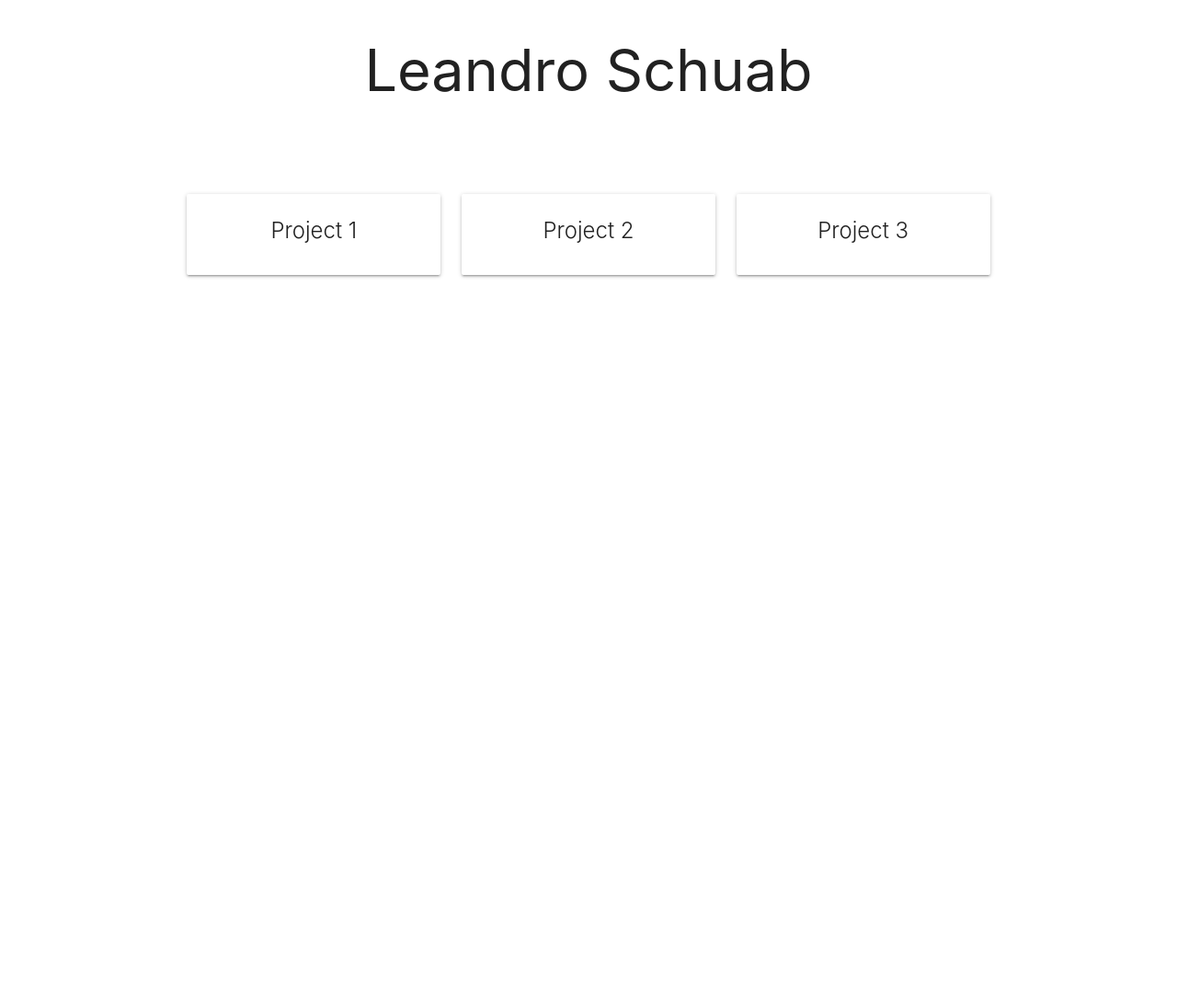
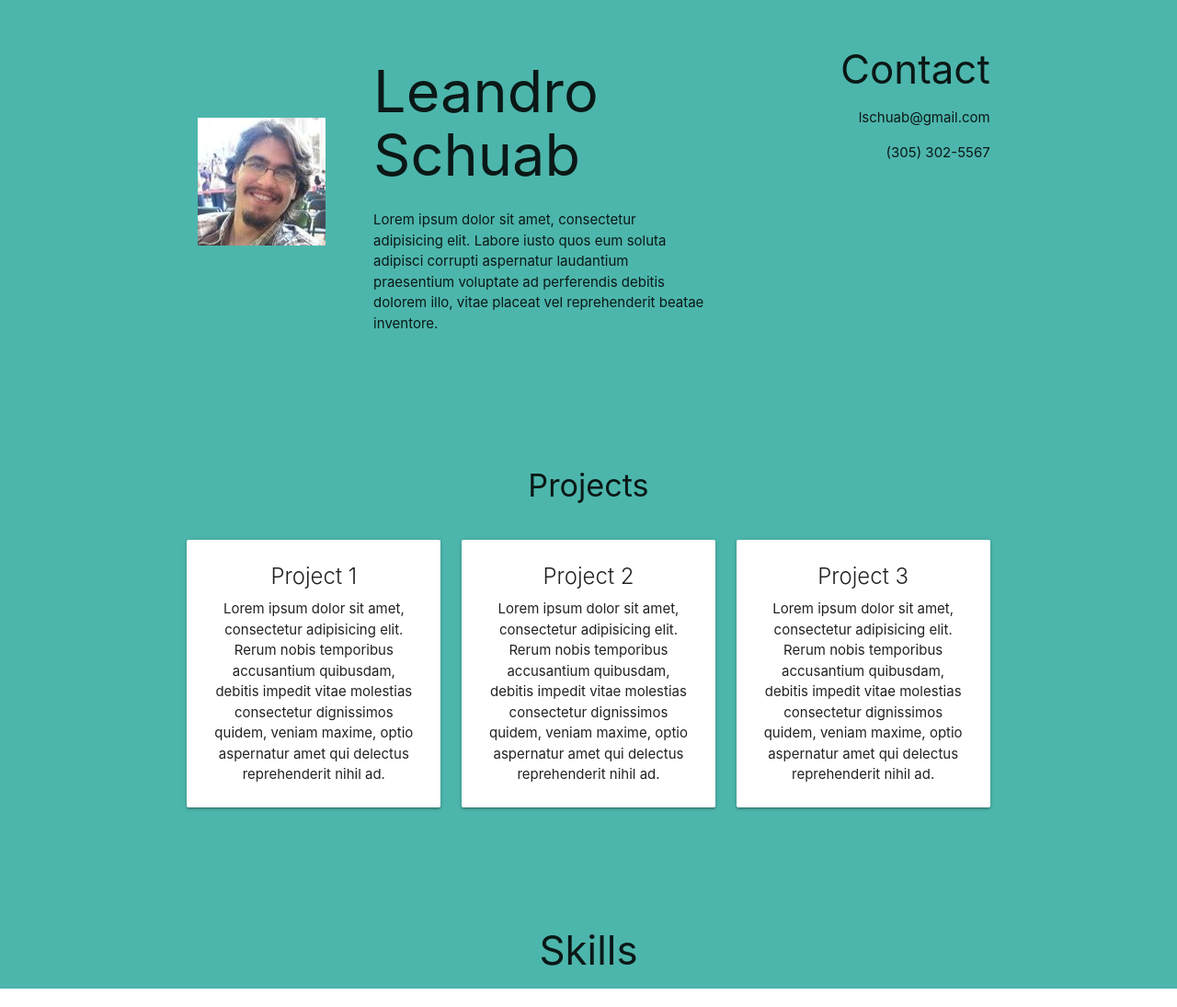
Before and after one commit to lschuab/portfolio-site, a plain HTML site: page index.html in a window 1280 px wide. Shown: the whole page at 92% size. Before the commit the page ends 800 px from the top, so only its background shows below. Drawn offline with nearby package versions, Linux system fonts and the light colour scheme.

Commit message:
added pic and contact area

```diff
--- a/index.html
+++ b/index.html
@@ -13,35 +13,82 @@
     </head>
 
     <body>
+      <div class="teal lighten-2">
         <div class="container">
           <header></header>
           <main>
-        <h1 class="center">Leandro Schuab</h1>
+            <br>
+
+            <div class="row">
+
+
+
+              <div class="col s12 l8 row valign-wrapper">
+                <div class="col s4">
+                  <img src="./Profile.jpeg" alt="Profile picture" class="responsive-img">
+                </div>
+                <div class="col s8">
+                  <h1>Leandro Schuab</h1>
+                  <p>Lorem ipsum dolor sit amet, consectetur adipisicing elit. Labore iusto quos eum soluta adipisci corrupti aspernatur laudantium praesentium voluptate ad perferendis debitis dolorem illo, vitae placeat vel reprehenderit beatae inventore.</p>
+                </div>
+
+              </div>
+
+              <div class="col s12 l4">
+                <h3 class="right-align">Contact</h3>
+                <p class="right-align">lschuab@gmail.com</p>
+                <p class="right-align">(305) 302-5567</p>
+              </div>
+            </div>
+
+
+
+
+
+
+
 
             <br><br><br>
-        <section id="projects" class="row center">
-          <div class="col s12 l4">
+            <div id="project-header" class="row">
+              <div class="col s6 push-s3">
+                <h4 class="center">Projects</h4>
+              </div>
+            </div>
+            <div id="projects" class="row center">
+              <div class="col s12 m12 l4">
                 <div class="card">
                   <div class="card-content">
                     <span class="card-title">Project 1</span>
+                    <p>Lorem ipsum dolor sit amet, consectetur adipisicing elit. Rerum nobis temporibus accusantium quibusdam, debitis impedit vitae molestias consectetur dignissimos quidem, veniam maxime, optio aspernatur amet qui delectus reprehenderit nihil ad.</p>
                   </div>
                 </div>
               </div>
-          <div class="col s12 l4">
+              <div class="col s12 m12 l4">
                 <div class="card">
                   <div class="card-content">
                     <span class="card-title">Project 2</span>
+                    <p>Lorem ipsum dolor sit amet, consectetur adipisicing elit. Rerum nobis temporibus accusantium quibusdam, debitis impedit vitae molestias consectetur dignissimos quidem, veniam maxime, optio aspernatur amet qui delectus reprehenderit nihil ad.</p>
                   </div>
                 </div>
               </div>
-          <div class="col s12 l4">
+              <div class="col s12 m12 l4">
                 <div class="card">
                   <div class="card-content">
                     <span class="card-title">Project 3</span>
+                    <p>Lorem ipsum dolor sit amet, consectetur adipisicing elit. Rerum nobis temporibus accusantium quibusdam, debitis impedit vitae molestias consectetur dignissimos quidem, veniam maxime, optio aspernatur amet qui delectus reprehenderit nihil ad.</p>
                   </div>
                 </div>
               </div>
-        </section>
+            </div>
+
+            <br><br><br>
+
+            <div class="row">
+              <div class="col s6 push-s3">
+                <h3 class="center">Skills</h3>
+              </div>
+            </div>
+
           </main>
 
           <footer></footer>
@@ -49,6 +96,8 @@
 
 
         </div><!---container-->
+      </div>
+
 
       <!--JavaScript at end of body for optimized loading-->
       <!-- Compiled and minified JavaScript -->
```
Also changed, not shown: Profile.jpeg (added). Lines whose indentation alone changed are shown as unchanged.
